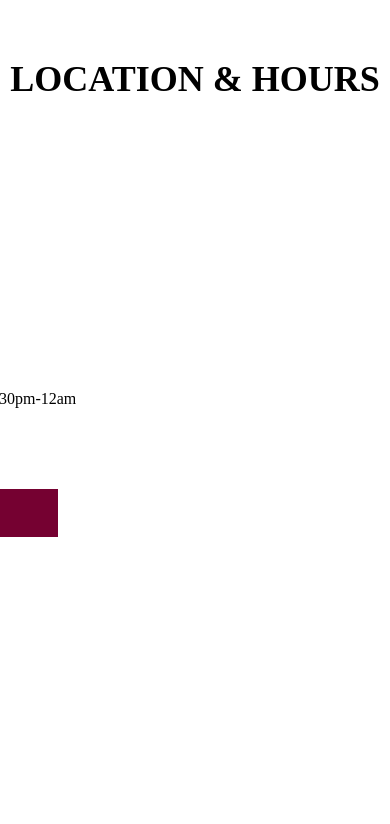
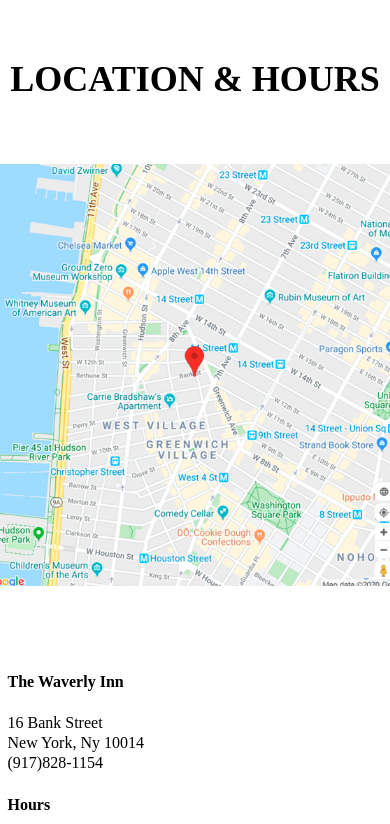
Before and after one commit to cferland/ux-sei-collab, a React (Create React App) app in the folder waverly-inn/: page / in a window 390 px wide. Shown: the part 3520-4344 px from the top of the page. Built offline with nearby package versions, Linux system fonts and the light colour scheme; a web font is replaced by a local one.

Commit message:
further responsive resizing

```diff
--- a/waverly-inn/src/App.css
+++ b/waverly-inn/src/App.css
@@ -163,21 +163,22 @@
   justify-content: center;
   align-items: center;
   max-width: 1300px;
+  margin: 0 auto;
  }
  .imgClass2{
   width: 636px;
+  height: 422px;
   object-fit: cover;
  }
 .contactContainer{
   display: flex;
-  justify-content: center;
+  justify-content: space-between;
   max-width: 1300px;
+  margin: 40px 20px;
 }
 .contactContainer > div{
-  margin-top: 60px;
+
   margin-bottom: 61px;
-  width: 636px;
-  height: 521px;
 }
 .contactLeft{
   width: 347px;
@@ -320,7 +321,6 @@
 
 #hamburger-icon {
   display: none;
-
 }
 
 #hamburger-menu {
@@ -360,10 +360,18 @@
     flex-direction: column;
     align-items: center;
   }
+  .contactContainer > .rightSide {
+    order: 2;
+  }
   .rightSide {
     max-width: 600px;
-    margin-top: 20px;
     margin-left: 0;
+  }
+  .leftSide {
+    margin: 0;
+  }
+  .imgClass2 {
+    margin: 0;
   }
 }
 
--- a/waverly-inn/src/components/Contact.js
+++ b/waverly-inn/src/components/Contact.js
@@ -8,7 +8,7 @@
       <h1 className="hours">LOCATION & HOURS</h1>
       <div className="contactContainer">
 
-        <div className="contactLeft">
+        <div className="rightSide">
           <h4>The Waverly Inn</h4>
           <div className="Plocation">
             <p className="p3">16 Bank Street
@@ -32,7 +32,7 @@
           </div>
           <Reservation />
         </div>
-        <div className="contactRight">
+        <div className="leftSide">
           <img className="imgClass2" src='/images/WaverlyInn_Map.png' alt="waverlyinterior2"></img>
         </div>
       </div>
```
